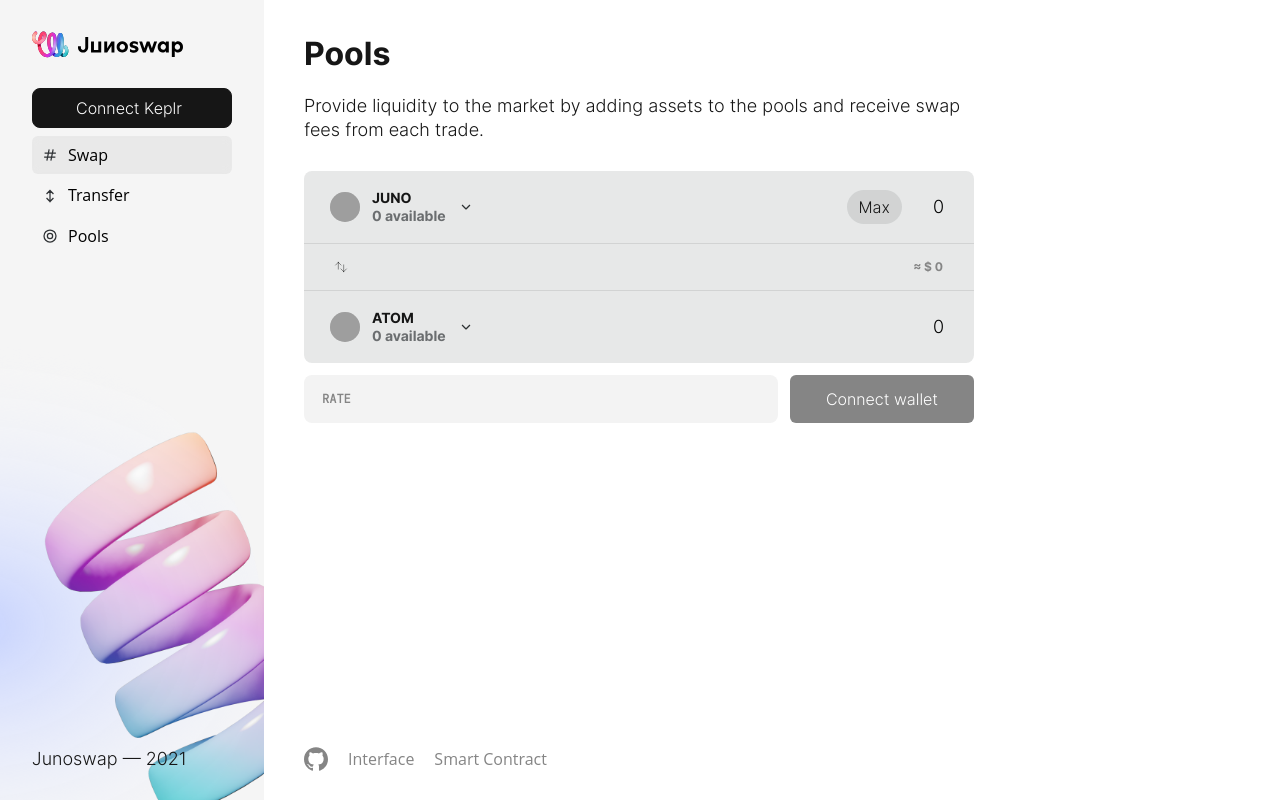
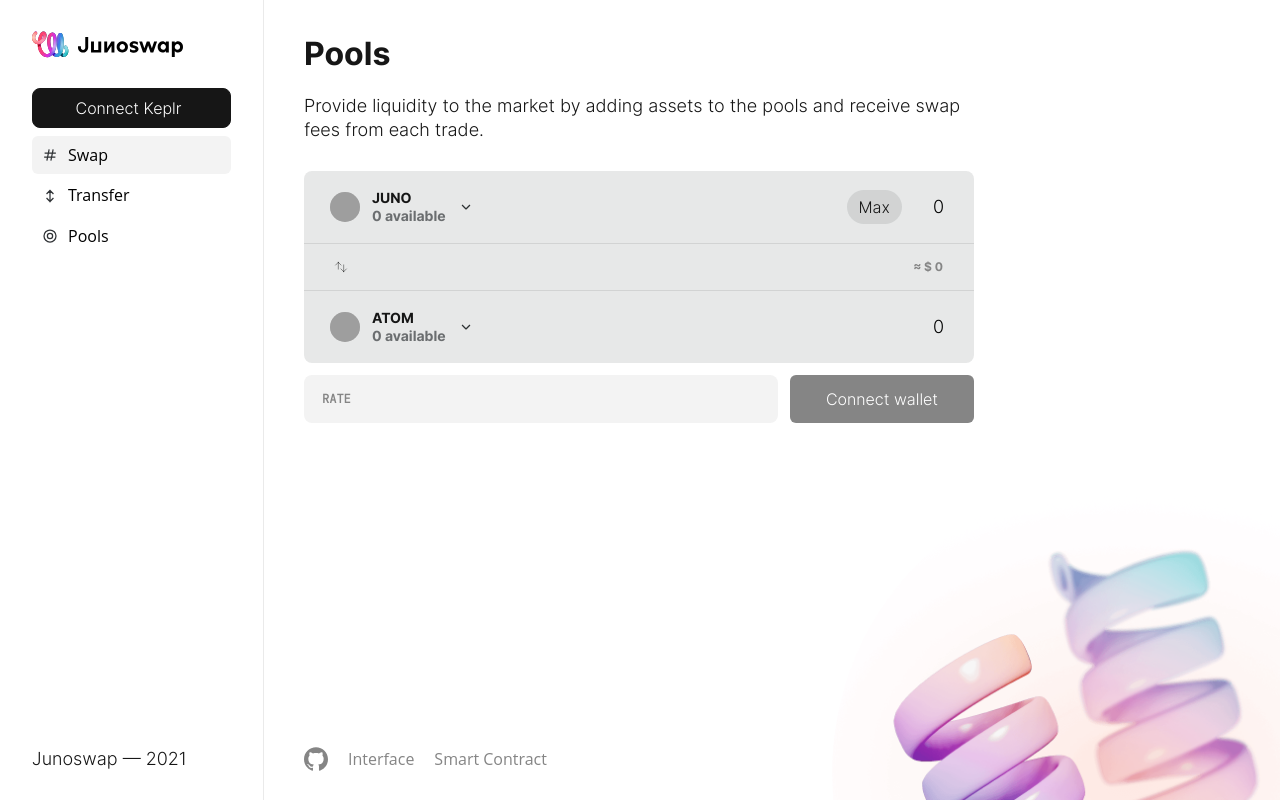
Before and after one commit to Wasmswap/wasmswap-interface, a Next.js app: page / in a window 1280 px wide. Built offline with nearby package versions, Linux system fonts and the light colour scheme; no server answers; grey boxes are pictures that could not be loaded; what @cosmjs/stargate would draw is missing.

Commit message:
change layout

```diff
--- a/components/Layout/AppLayout.tsx
+++ b/components/Layout/AppLayout.tsx
@@ -15,6 +15,7 @@
           <main>{children}</main>
           {footerBar}
         </StyledContainer>
+        <StyledSpringBottom src="/springs-bg.png" />
       </StyledWrapper>
     </>
   )
@@ -36,3 +37,14 @@
     max-width: ${590 + 80}px;
   }
 `
+
+const StyledSpringBottom = styled.img`
+  position: absolute;
+  right: 0;
+  bottom: 0;
+  width: 35%;
+  max-width: 500px;
+  z-index: 0;
+  user-select: none;
+  user-drag: none;
+`
--- a/components/Layout/NavigationSidebar.tsx
+++ b/components/Layout/NavigationSidebar.tsx
@@ -83,8 +83,6 @@
       </StyledMenuContainer>
 
       <StyledFooterText variant="light">Junoswap — 2021</StyledFooterText>
-
-      <StyledSpringBottom src="/spring-left.png" />
     </StyledWrapper>
   )
 }
@@ -102,8 +100,9 @@
   flex-direction: column;
   justify-content: space-between;
   padding: 0 32px;
-  background-color: #f5f5f5;
+  background-color: #ffffff;
   overflow: hidden;
+  border-right: 1px solid #eaeaea;
 `
 
 const StyledMenuContainer = styled.div`
@@ -137,16 +136,6 @@
   }
 `
 
-const StyledSpringBottom = styled.img`
-  position: absolute;
-  right: 0;
-  bottom: 0;
-  width: 275%;
-  z-index: 0;
-  transform: translate(20%, 20%);
-  user-select: none;
-`
-
 const StyledFooterText = styled(Text)`
   padding-bottom: 29px;
   position: relative;
```
Also changed, not shown: services/swap.ts (+4 -4 lines), public/springs-bg.png (added).
